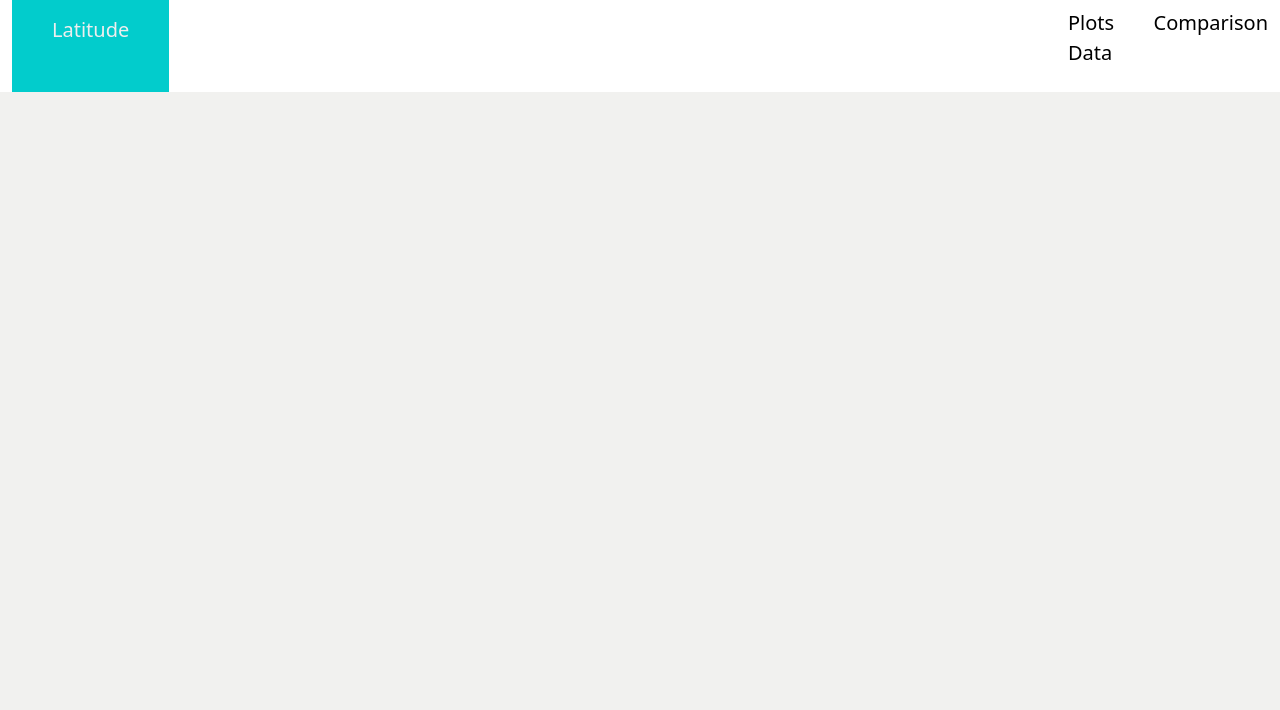
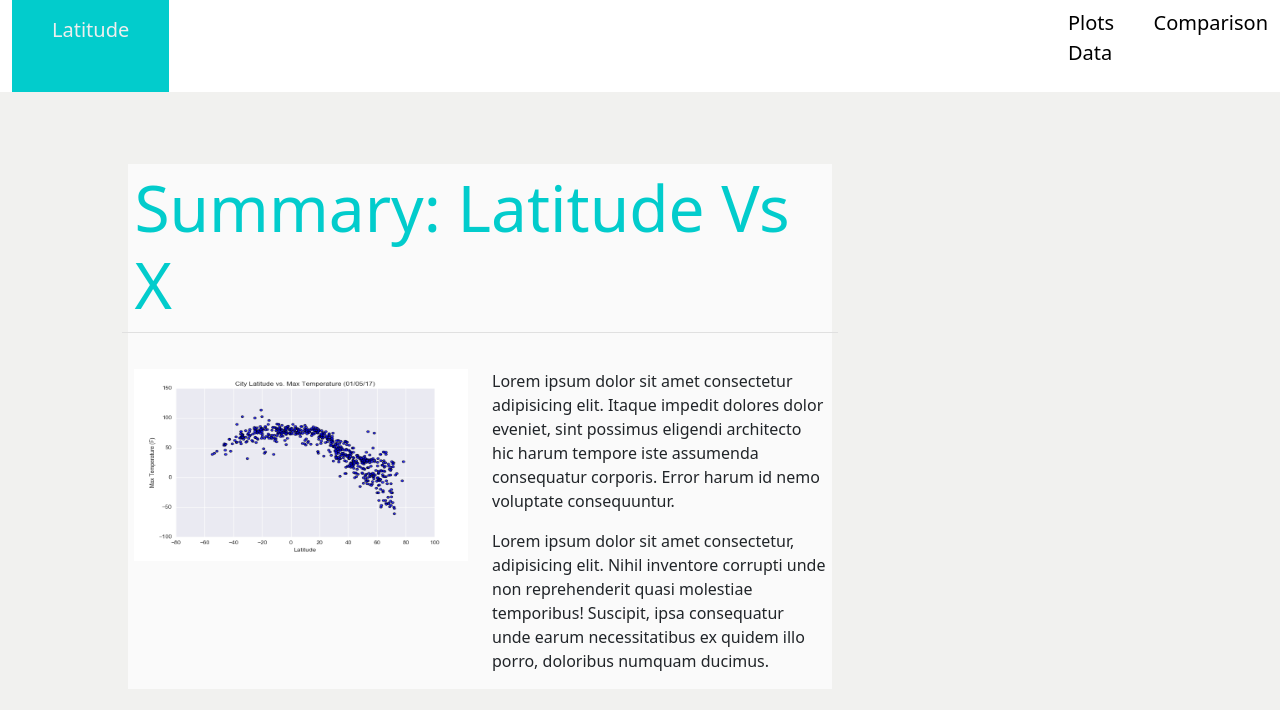
Before and after one commit to Jbullis29/Jbullis29.github.io, a plain HTML site: page index.html in a window 1280 px wide. Drawn offline with nearby package versions, Linux system fonts and the light colour scheme.

Commit message:
Almost dont with landing page

```diff
--- a/index.html
+++ b/index.html
@@ -23,10 +23,19 @@
         </div>
     </div>
 </div>
-    <div class='container-md'>
+    <div class='container-fixed' id = 'summary_box'>
+        <div class ='row'>
+            <div class="col-md" id='summary_top_col'>
+                <h1 id ='header'>Summary: Latitude Vs X</h1>
+            </div>
+        </div>
         <div class ='row'>
             <div class="col-md">
-
+                <img id ='summary_img' src="Resources/assets/images/Fig1.png" alt="Italian Trulli">
+            </div>
+            <div class="col-md">
+                <p>Lorem ipsum dolor sit amet consectetur adipisicing elit. Itaque impedit dolores dolor eveniet, sint possimus eligendi architecto hic harum tempore iste assumenda consequatur corporis. Error harum id nemo voluptate consequuntur.</p>
+                <p>Lorem ipsum dolor sit amet consectetur, adipisicing elit. Nihil inventore corrupti unde non reprehenderit quasi molestiae temporibus! Suscipit, ipsa consequatur unde earum necessitatibus ex quidem illo porro, doloribus numquam ducimus.</p>
             </div>
         </div>
     </div>
--- a/style.css
+++ b/style.css
@@ -33,3 +33,30 @@
   .body{
     background-color:rgb(241, 241, 239);
    }
+
+  #summary_box{
+    background-color: rgb(250, 250, 250);
+    position:relative;
+    left: 10%;
+    top:9%;
+    margin-right:45%;
+    padding-top:.5%;
+    padding-right: .5%;
+    padding-left: .5%;
+  }
+
+  #summary_top_col{
+    border-bottom: 1px solid rgb(224, 224, 224);
+    margin-bottom: 5%;
+  }
+  #header{
+    font-size: 400%;
+    color:rgb(2, 204, 204)
+  }
+
+  #summary_img{
+    width :100%;
+    height:60%;
+
+
+  }
```
